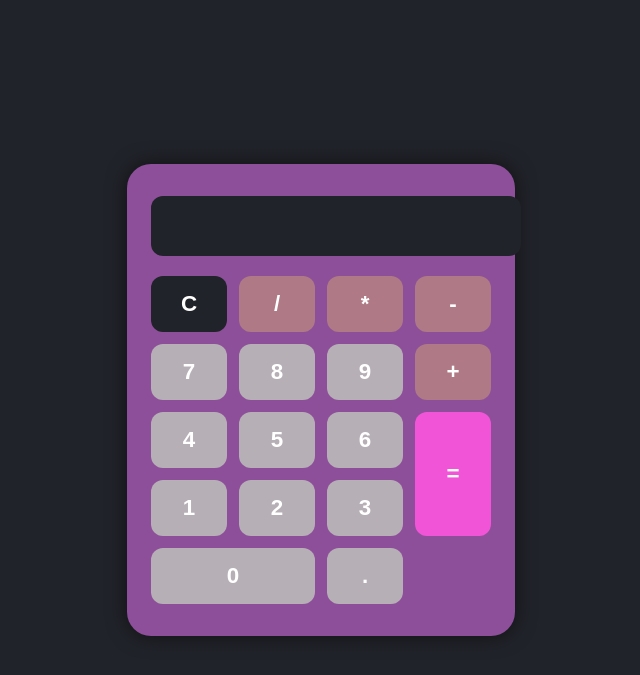
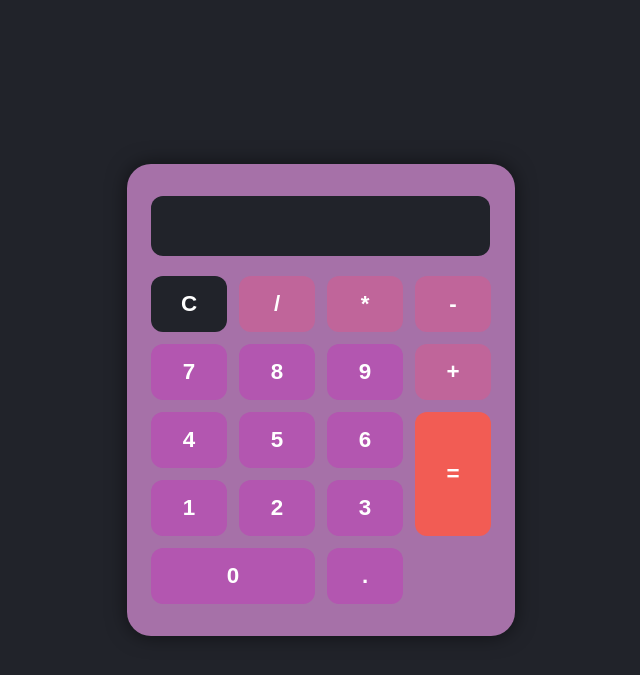
Before and after one commit to marlyn-18/proyecto-final, a Flask app: page / in a window 1280 px wide. Shown: the top 675 px of the page, without its empty margins (319-959 px from the left). Run offline with Flask 3, Linux system fonts and the light colour scheme.

Commit message:
estilo final de la calculadora

```diff
--- a/calculadora-web/static/estilos.css
+++ b/calculadora-web/static/estilos.css
@@ -9,7 +9,7 @@ body {
 }
 
 .calculator {
-  background: #8d4f99;
+  background: #a671a8;
   border-radius: 24px;
   box-shadow: 0 0 20px #0008;
   padding: 32px 24px;
@@ -17,7 +17,7 @@ body {
 }
 
 .display {
-  width: 100%;
+  width: 91%;
   height: 60px;
   font-size: 2rem;
   border-radius: 12px;
@@ -37,7 +37,7 @@ body {
 }
 
 .btn {
-  background: #b6afb6;
+  background: lch(51.1% 56.47 326.97);
   border: none;
   border-radius: 12px;
   font-size: 1.4rem;
@@ -52,15 +52,15 @@ body {
 }
 
 .btn:hover {
-  background: #b38c91;
+  background: #962c7f;
 }
 
 .operator {
-  background: #af7a85;
+  background: #c0659a;
 }
 
 .equals {
-  background: #f254d8;
+  background: #f25c54;
   grid-row: span 2;
 }
 
```
